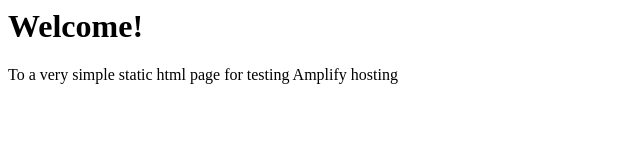
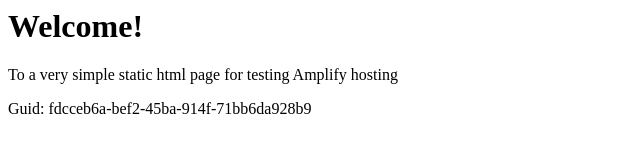
Before and after one commit to aws-aemilia-sfo/Github-PR-Commit-Integration-Test-DoNotTouch-v0-prod-us-west-1, a website: page src/index.html in a window 1280 px wide. Shown: the whole page, without its empty margins (0-640 px from the left). Drawn offline with Linux system fonts and the light colour scheme.

Commit message:
commit from integ tests

```diff
--- a/src/index.html
+++ b/src/index.html
@@ -1,3 +1,5 @@
+
+
 <html lang="en">
 
 <head>
@@ -10,6 +12,6 @@
 <body>
     <h1>Welcome!</h1>
     <p>To a very simple static html page for testing Amplify hosting</p>
-</body>
+    <p>Guid: fdcceb6a-bef2-45ba-914f-71bb6da928b9</p></body>
 
 </html>
```
